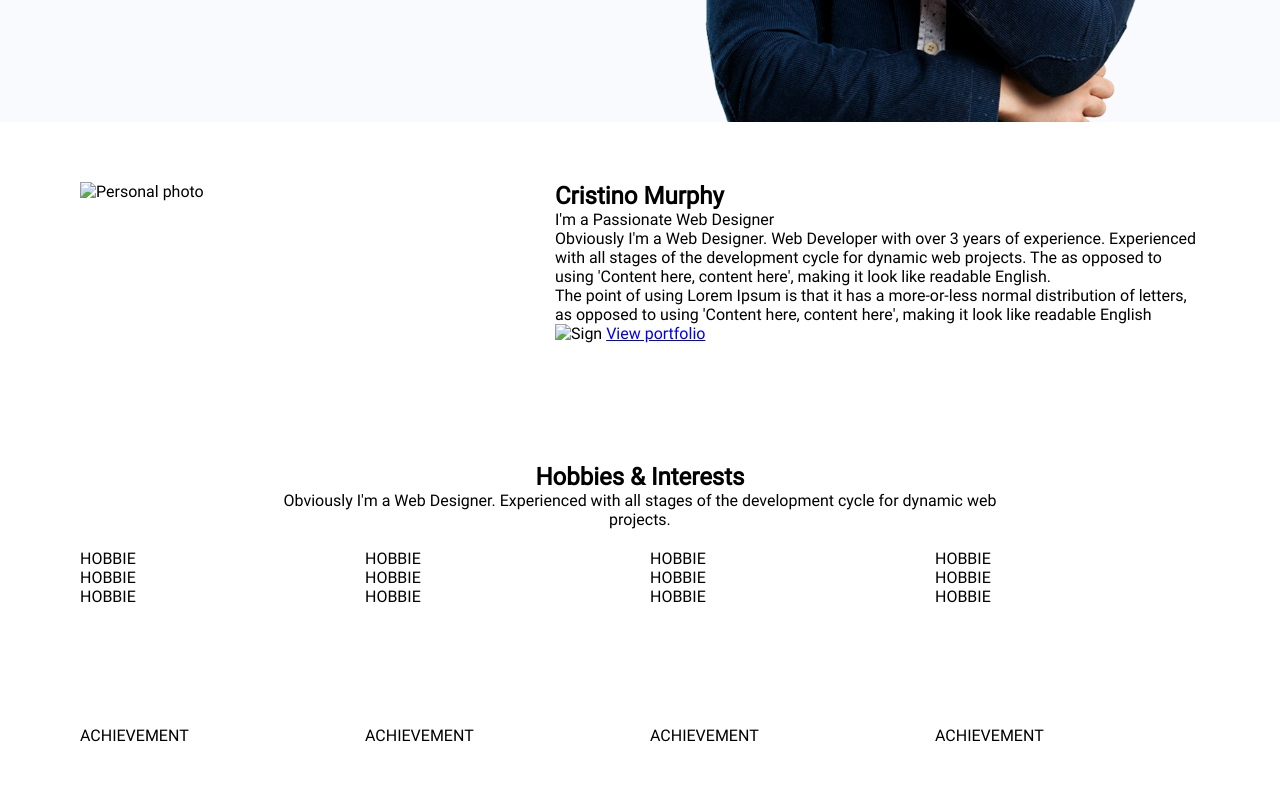
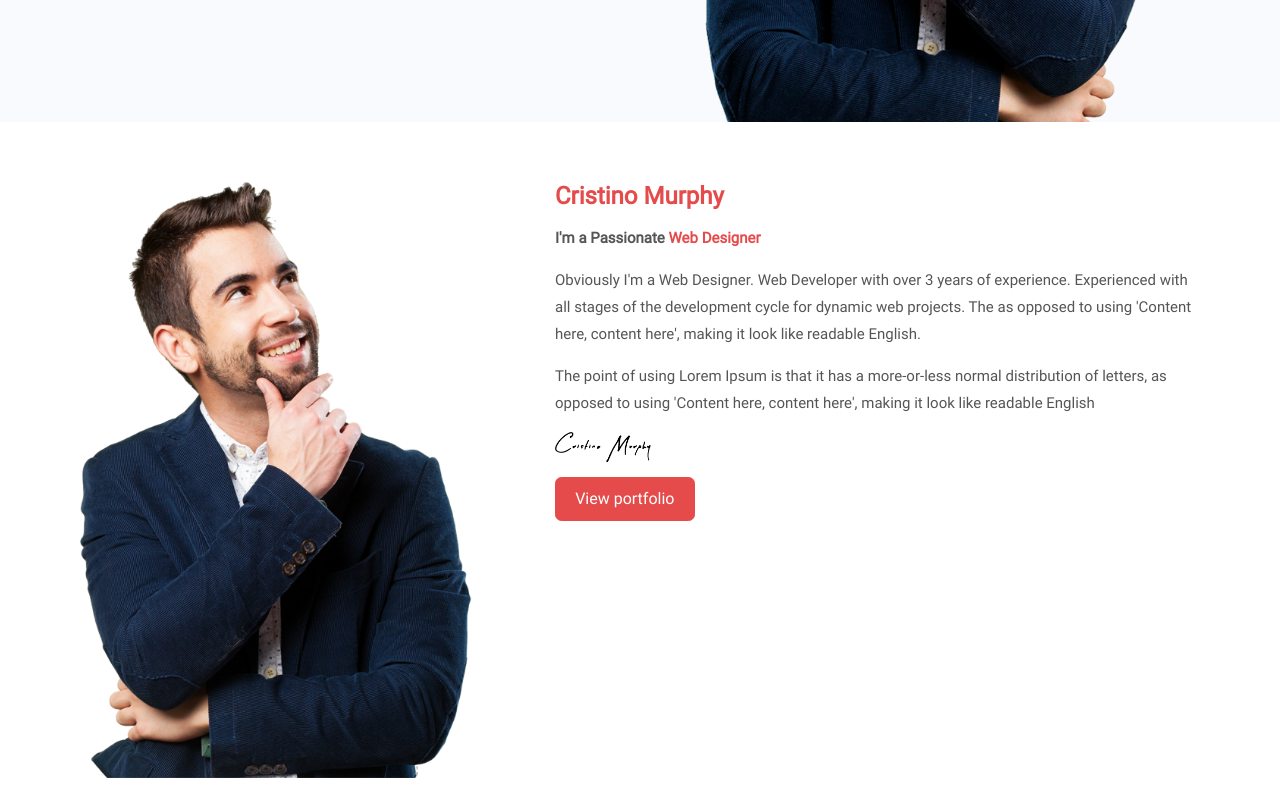
Before and after one commit to front-end-by-rimantas/32-grupe-portfolio, a website: page index.html in a window 1280 px wide. Shown: the part 740-1540 px from the top of the page. Drawn offline with Linux system fonts and the light colour scheme; a web font is replaced by a local one.

Commit message:
About text style

```diff
--- a/css/base/base.css
+++ b/css/base/base.css
@@ -12,9 +12,25 @@
 }
 @font-face {
     font-family: Montserrat;
+    src: url(../../fonts/Montserrat/Montserrat-SemiBold.ttf);
+    font-weight: 600;
+    font-style: normal;
+}
+@font-face {
+    font-family: Montserrat;
     src: url(../../fonts/Montserrat/Montserrat-Bold.ttf);
     font-weight: bold;
     font-style: normal;
+}
+
+:root {
+    --primary-color: #e54b4b;
+    --primary-color-anti: #fff;
+    --primary-color-dark: #dd2020;
+    --primary-color-dark-anti: #fff;
+    --grey-color: #f9fafd;
+    --dark-color: #3c4858;
+    --dark-color-anti: #fff;
 }
 
 html {
@@ -33,14 +49,11 @@ body {
     font-family: 'Montserrat', 'Roboto', sans-serif;
 }
 
-:root {
-    --primary-color: #e54b4b;
-    --primary-color-anti: #fff;
-    --primary-color-dark: #dd2020;
-    --primary-color-dark-anti: #fff;
-    --grey-color: #f9fafd;
-    --dark-color: #3c4858;
-    --dark-color-anti: #fff;
+p {
+    font-family: Roboto, sans-serif;
+    font-size: 15px;
+    line-height: 1.8em;
+    color: #555;
 }
 
 .bg-grey {
@@ -52,6 +65,10 @@ body {
     color: var(--dark-color-anti);
 }
 
+.text-primary {
+    color: var(--primary-color);
+}
+
 .center {
     text-align: center;
 }
--- a/css/pages/home.css
+++ b/css/pages/home.css
@@ -49,6 +49,18 @@
 /* hero end */
 
 /* about me start */
+.about {
+    display: flex;
+    flex-direction: column;
+    align-items: flex-start;
+    gap: 15px;
+}
+.about > .profession {
+    font-weight: 600;
+}
+.about > img {
+    height: 30px;
+}
 /* about me end */
 
 /* hobbies start */
--- a/index.html
+++ b/index.html
@@ -59,19 +59,19 @@
     <!-- hero end -->
 
     <!-- about me start -->
-    <div class="container">
+    <section class="container">
         <div class="row">
-            <img src="#" alt="Personal photo" class="col-12 col-sm-5">
-            <div class="col-12 col-sm-7">
-                <h2>Cristino Murphy</h2>
-                <p>I'm a Passionate Web Designer</p>
+            <img src="./img/about/me.png" alt="Personal photo" class="col-12 col-sm-5">
+            <div class="col-12 col-sm-7 about">
+                <h2 class="text-primary">Cristino Murphy</h2>
+                <p class="profession">I'm a Passionate <span class="text-primary">Web Designer</span></p>
                 <p>Obviously I'm a Web Designer. Web Developer with over 3 years of experience. Experienced with all stages of the development cycle for dynamic web projects. The as opposed to using 'Content here, content here', making it look like readable English.</p>
                 <p>The point of using Lorem Ipsum is that it has a more-or-less normal distribution of letters, as opposed to using 'Content here, content here', making it look like readable English</p>
-                <img src="#" alt="Sign" class="sign">
-                <a href="#">View portfolio</a>
+                <img src="./img/about/sign.png" alt="Sign" class="sign">
+                <a href="#" class="btn">View portfolio</a>
             </div>
         </div>
-    </div>
+    </section>
     <!-- about me end -->
 
     <!-- hobbies start -->
```
Also changed, not shown: img/about/me.png (added), img/about/sign.png (added).
